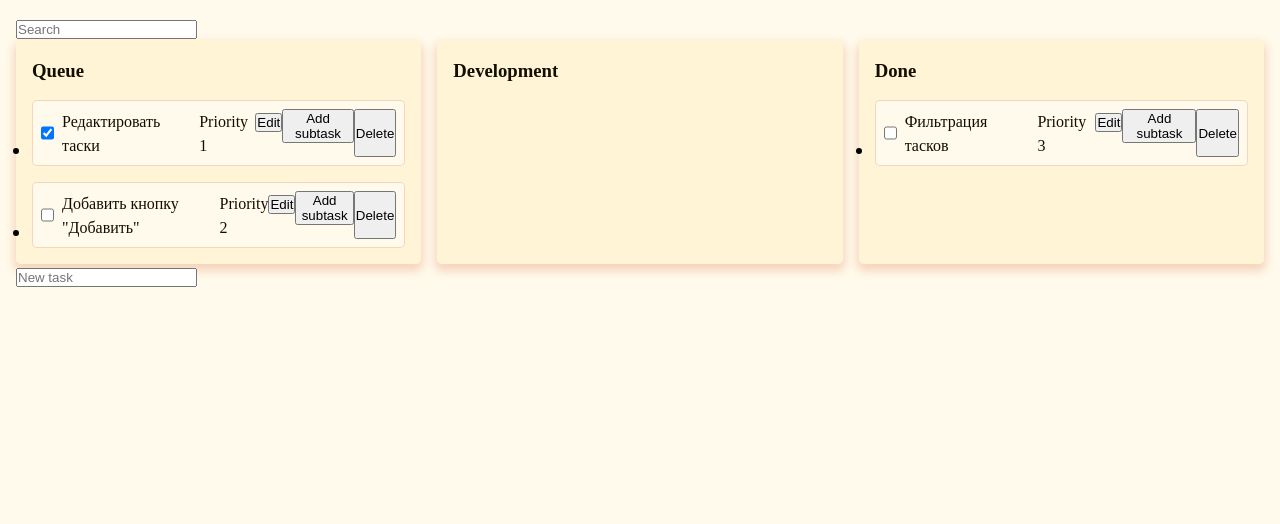
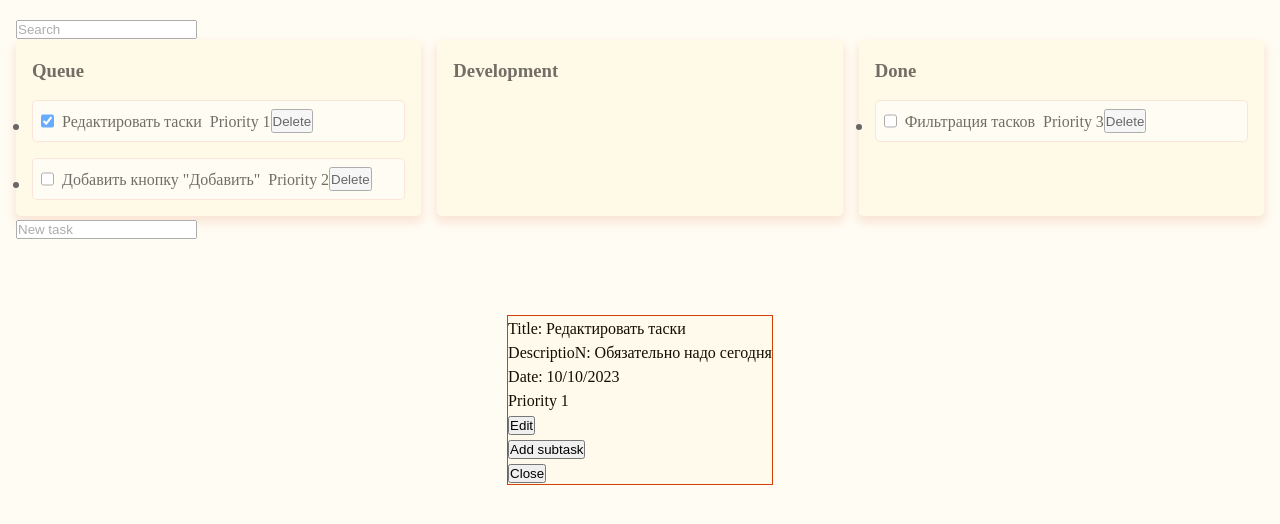
Before and after one commit to flos-mortis/definitely-not-todo-app, a React (Create React App) app in the folder todo-app/: page / in a window 1280 px wide. Both pictures are taken after a click on the checkbox 47 px from the left and 133 px from the top of the page. Shown: the top 524 px of the page. Built offline with nearby package versions, Linux system fonts and the light colour scheme.

Commit message:
Added open task modal

```diff
--- a/todo-app/src/components/Modal.tsx
+++ b/todo-app/src/components/Modal.tsx
@@ -4,7 +4,7 @@ import ReactDOM from 'react-dom'
 interface ModalProps {
     isShown: boolean;
     children: React.ReactNode;
-    onClose: () => void;
+    onClose: () => void
 }
 
 const Modal = ({isShown, children, onClose}: ModalProps) => {
--- a/todo-app/src/components/TaskCard.tsx
+++ b/todo-app/src/components/TaskCard.tsx
@@ -4,6 +4,7 @@ import { RootState } from '../state/store';
 
 import ModalEdit from './ModalEdit';
 import ModalAddSubtask from './ModalAddSubtask';
+import Modal from './Modal';
 
 interface TaskCardProps {
     key: number,
@@ -15,7 +16,7 @@ const selectTaskById = (state: RootState, taskId: number) => {
 }
 
 const TaskCard = ({id}: TaskCardProps) => {
-
+    const[isModalActive, setModalActive] = React.useState(false)
     const task = useAppSelector(state => selectTaskById(state, id))
 
     const dispatch = useAppDispatch()
@@ -25,13 +26,33 @@ const TaskCard = ({id}: TaskCardProps) => {
             dispatch({type: 'tasks/taskToggled', payload: id})
     }
 
-    const onDelete = () => {
+    const handleDelete = () => {
         dispatch({type: 'tasks/taskDeleted', payload: task?.id})
     }
 
+    const handleModalOpen = () => {
+        setModalActive(true)
+    }
+
+    const handleModalClose = () => {
+        setModalActive(false)
+        console.log('cllicked')
+    }
     return(
         <li>
-            <div className='task-card'>
+            <div>
+                {isModalActive && (
+                    <Modal isShown={isModalActive} onClose={handleModalClose}>
+                        <p>Title: {task?.title}</p>
+                        <p>DescriptioN: {task?.description}</p>
+                        <p>Date: {task?.date}</p>
+                        <p>{task?.priority}</p>
+                        <ModalEdit id={task?.id}></ModalEdit>
+                        <ModalAddSubtask headTaskId={task?.id}></ModalAddSubtask>
+                    </Modal>
+                )}
+            </div>
+            <div className='task-card' onClick={handleModalOpen}>
                 <input
                     type='checkbox'
                     checked={task?.completed}
@@ -39,9 +60,7 @@ const TaskCard = ({id}: TaskCardProps) => {
                 />
                 <p>{task?.title}</p>
                 <p>{task?.priority}</p>
-                <ModalEdit id={task?.id}></ModalEdit>
-                <ModalAddSubtask headTaskId={task?.id}></ModalAddSubtask>
-                <button onClick={onDelete}>Delete</button>
+                <button onClick={handleDelete}>Delete</button>
             </div>
         </li>
     )
```
